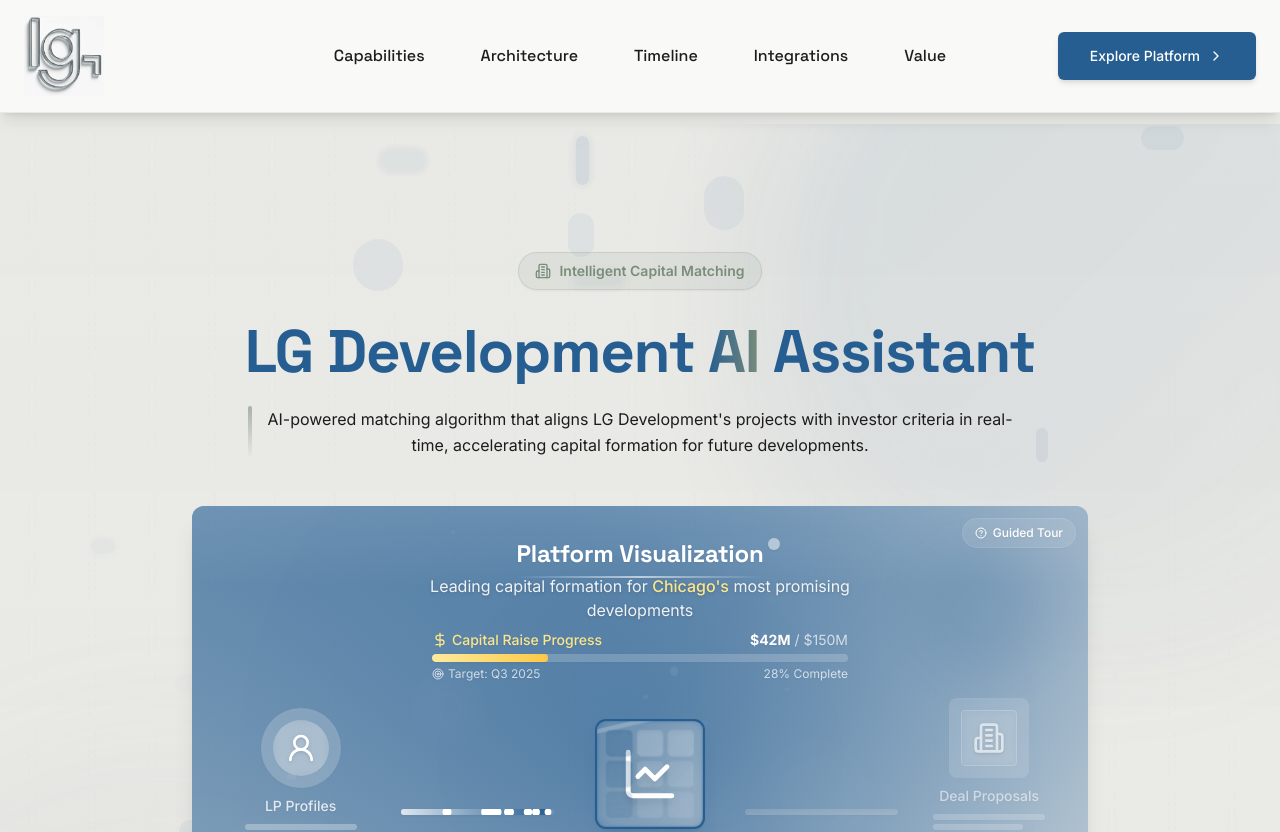
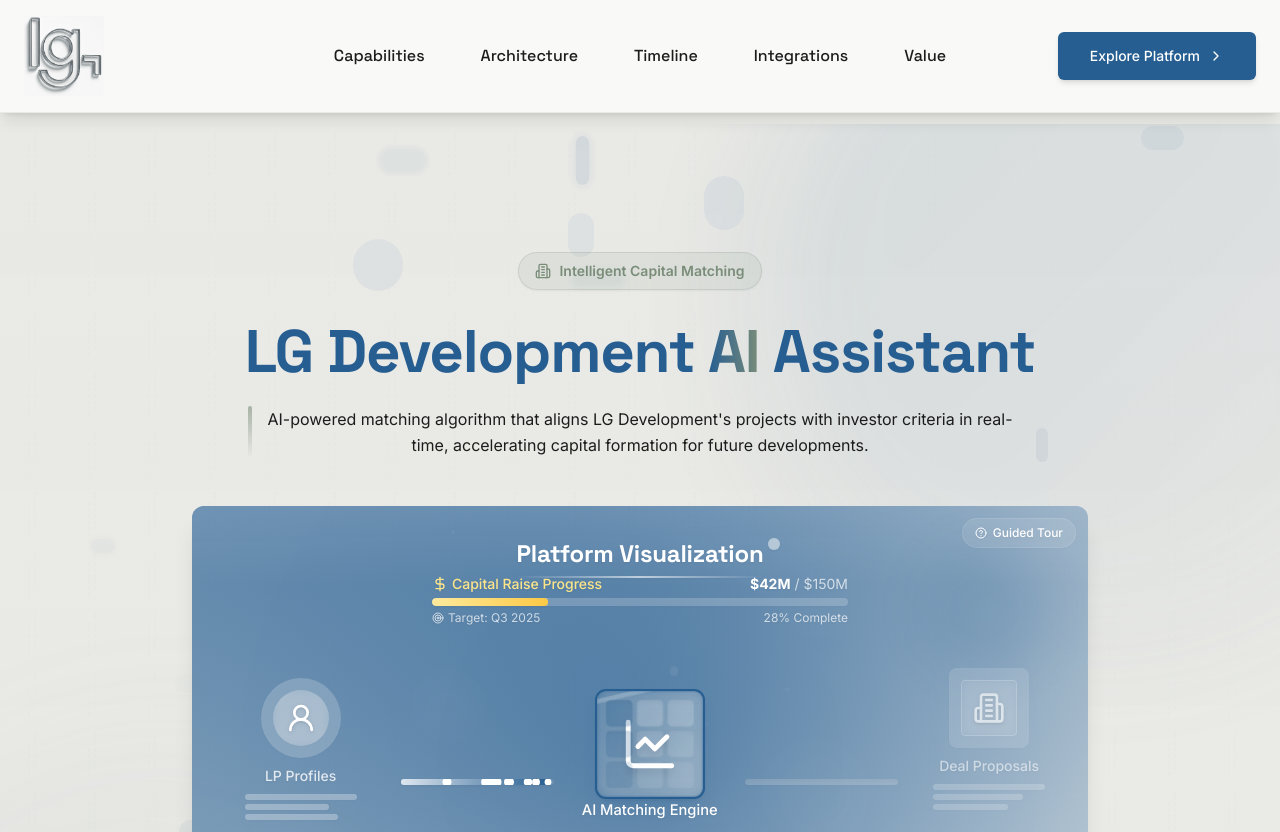
Before and after one commit to zerovacancy/capital-match, a React (Vite) app: page / in a window 1280 px wide. Shown: the top 832 px of the page. Built offline with nearby package versions, Linux system fonts and the light colour scheme.

Commit message:
Remove subtitle from hero visualization
Removes the subtitle "Leading capital formation for Chicago's most promising developments" from the platform visualization on the homepage.

```diff
--- a/src/components/visualization/PlatformVisualization.tsx
+++ b/src/components/visualization/PlatformVisualization.tsx
@@ -1,4 +1,3 @@
-
 import React, { useEffect, useState, useRef } from 'react';
 import {
   ArrowRight, UserRound, LineChart, ArrowDownRight, ArrowUpRight,
@@ -296,11 +295,6 @@ const PlatformVisualization: React.FC<PlatformVisualizationProps> = ({
           <div className="absolute -bottom-1 left-0 right-0 h-0.5 bg-gradient-to-r from-transparent via-white/60 to-transparent"></div>
         </div>
 
-        <p className="max-w-md text-center text-white/90 mb-2 text-sm md:text-base leading-relaxed drop-shadow">
-          Leading capital formation for <span className="text-amber-200 font-medium">Chicago's</span> most promising developments
-        </p>
-
-        {/* Capital Goal Progress Tracker */}
         <div className="w-full max-w-md mx-auto mb-4 px-4">
           <div className="flex justify-between items-center mb-1">
             <div className="flex items-center gap-1">
@@ -352,7 +346,7 @@ const PlatformVisualization: React.FC<PlatformVisualizationProps> = ({
 
               {/* LP Glow effect */}
               {animationStep === 1 && (
-                <div className="absolute inset-0 rounded-full bg-white/5 blur-sm animate-pulse"></div>
+                <div className="absolute inset-0 rounded-full bg-white/5 blur-xl animate-pulse"></div>
               )}
             </div>
             <span className={cn(
@@ -501,7 +495,7 @@ const PlatformVisualization: React.FC<PlatformVisualizationProps> = ({
               "mt-2 flex flex-col items-center opacity-0 transition-all duration-500 transform",
               animationStep === 2 ? "opacity-100 translate-y-0" : "translate-y-4"
             )}>
-              <div className="px-2 py-1 rounded bg-[#C9D4DC]/20 text-[10px] md:text-xs backdrop-blur-sm border border-white/10 shadow">
+              <div className="px-2 py-1 rounded bg-[#C9D4DC]/20 text-[10px] md:text-xs text-center backdrop-blur-sm border border-white/10 shadow">
                 <div className="flex items-center gap-1">
                   <Search className="w-3 h-3" />
                   <span>Analyzing criteria...</span>
```
